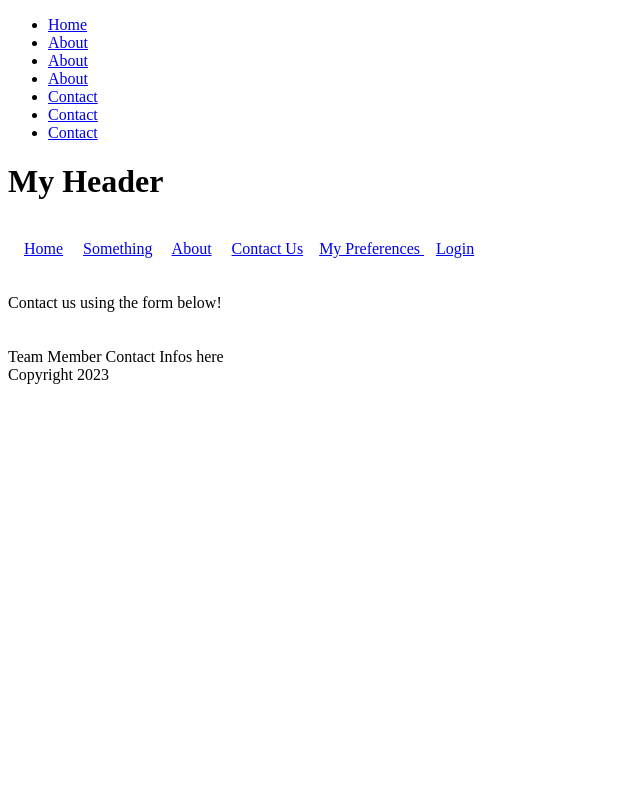
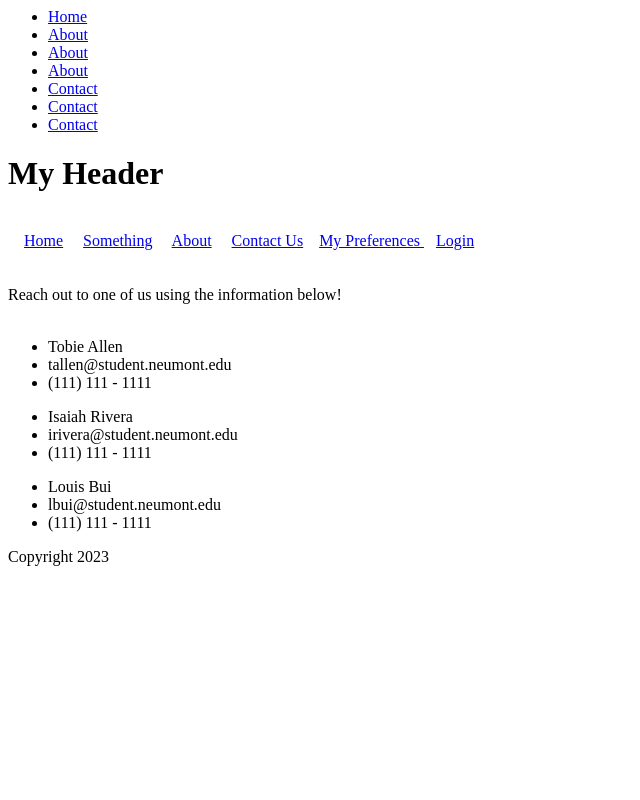
Before and after one commit to thestray259/StarRailPHPWebsite, a PHP site: page /ContactPage.php in a window 1280 px wide. Shown: the whole page, without its empty margins (0-640 px from the left). Run offline with PHP 8.4, Linux system fonts and the light colour scheme; data comes from the database, SQL or seed files in the repository.

Commit message:
filled contact page

```diff
--- a/AboutMission.php
+++ b/AboutMission.php
@@ -5,7 +5,7 @@ include_once "MyHeader.php";
 <?php
 $MyHeader = "About/Mission Page";
 
-echo "<br> <br> Mission statement here.";
+echo "<br> <br> [Team Name] mission statement here.";
 ?>
 
 <?php
--- a/ContactPage.php
+++ b/ContactPage.php
@@ -5,12 +5,27 @@ include_once "MyHeader.php";
 <?php
 $MyHeader = "Contact Page";
 
-echo "<br> Contact us using the form below! <br> <br>";
-
-echo "<br> Team Member Contact Infos here <br>";
-
+echo "<br> Reach out to one of us using the information below! <br> <br>";
 
 ?>
+
+<ul class="ContactInfo">
+    <li class="ContactListItem">Tobie Allen</li>
+    <li class="ContactListItem">tallen@student.neumont.edu</li>
+    <li class="ContactListItem">(111) 111 - 1111</li>
+</ul>
+
+<ul class="ContactInfo">
+    <li class="ContactListItem">Isaiah Rivera</li>
+    <li class="ContactListItem">irivera@student.neumont.edu</li>
+    <li class="ContactListItem">(111) 111 - 1111</li>
+</ul>
+
+<ul class="ContactInfo">
+    <li class="ContactListItem">Louis Bui</li>
+    <li class="ContactListItem">lbui@student.neumont.edu</li>
+    <li class="ContactListItem">(111) 111 - 1111</li>
+</ul>
 
 <?php
 include_once "MyFooter.php";
--- a/MyHeader.php
+++ b/MyHeader.php
@@ -3,6 +3,7 @@ session_start(); // Must be first, prior to any HTML. Session will expire
 
 include_once "dbConnector.php";
 include_once "Helper.php";
+include_once "Menu.php";
 
 ?>
 
```
